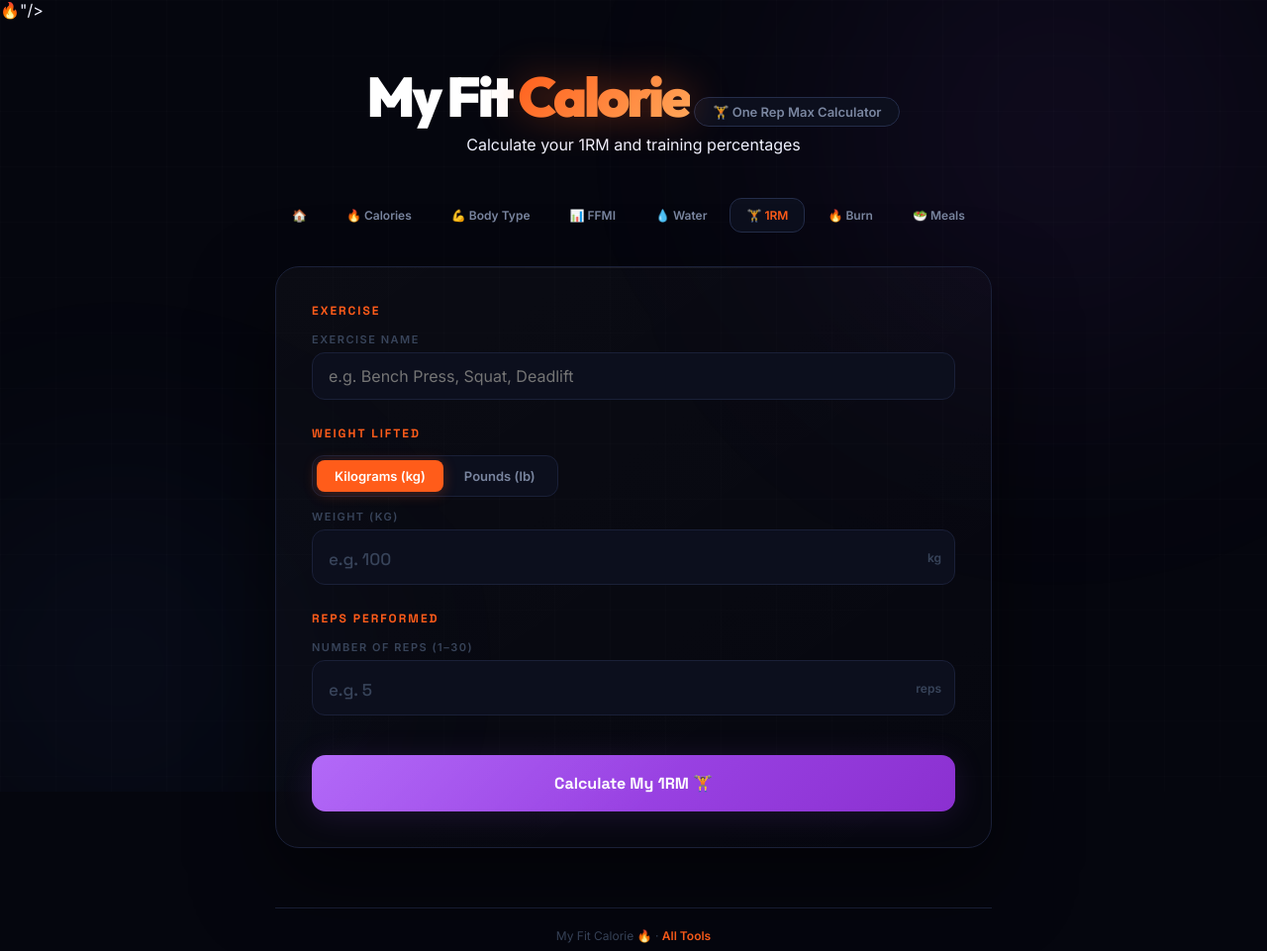
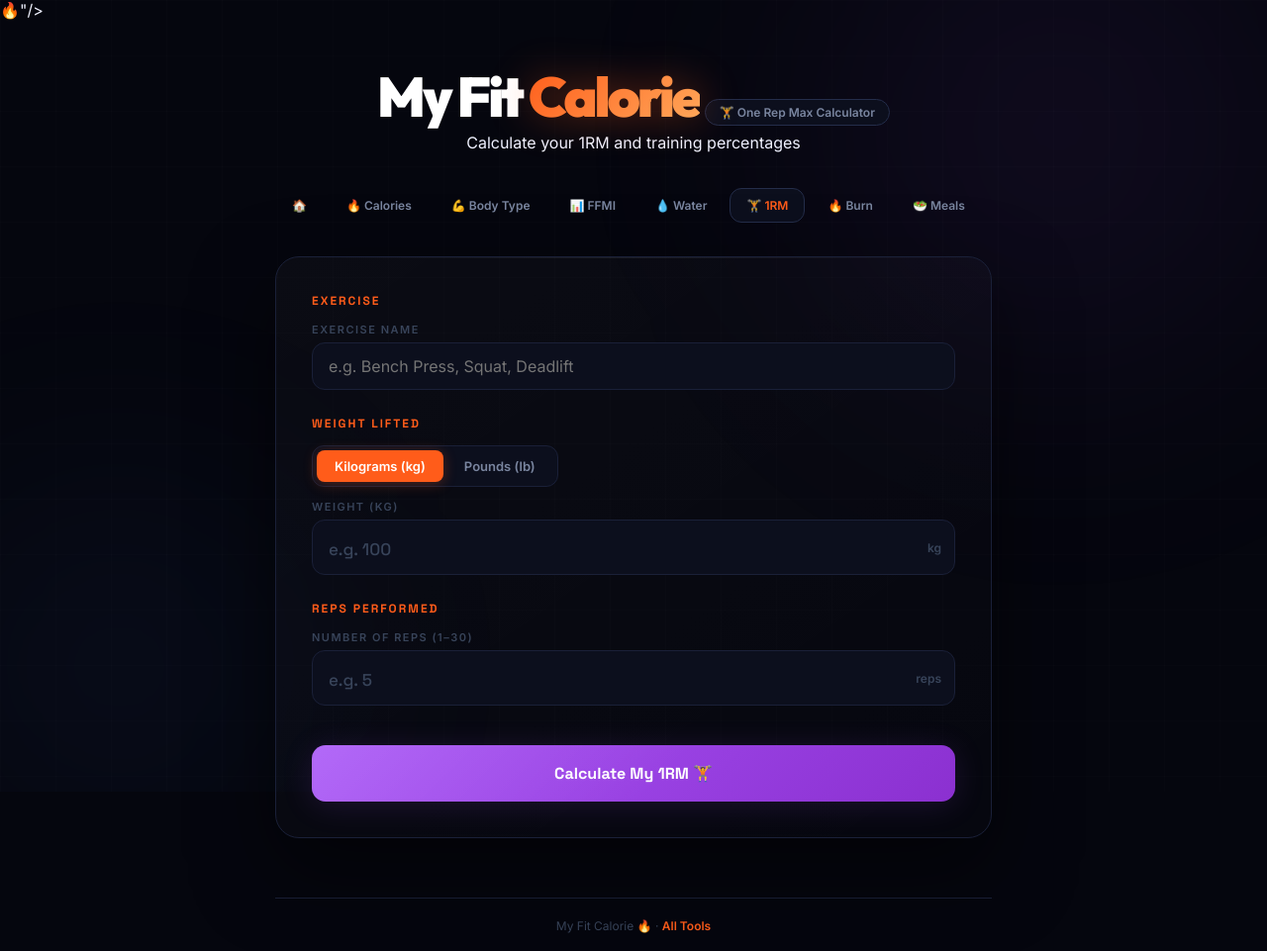
Before and after one commit to arhamsiddiqui07/myfitcalorie, a Flask app: page /orm in a window 1280 px wide. Shown: the top 961 px of the page at 99% size. Run offline with Flask 3, Linux system fonts and the light colour scheme.

Commit message:
fix favicon and header

```diff
--- a/templates/bodytype.html
+++ b/templates/bodytype.html
@@ -19,7 +19,7 @@ input[type=number]{-moz-appearance:textfield}input[type=number]::-webkit-inner-s
 .bg-grid{position:absolute;inset:0;background-image:linear-gradient(rgba(255,255,255,.011) 1px,transparent 1px),linear-gradient(90deg,rgba(255,255,255,.011) 1px,transparent 1px);background-size:56px 56px}
 @keyframes fl1{0%,100%{transform:translate(0,0)}50%{transform:translate(-44px,32px) scale(1.08)}}@keyframes fl2{0%,100%{transform:translate(0,0)}50%{transform:translate(36px,-44px) scale(1.07)}}
 .page{position:relative;z-index:1;max-width:760px;margin:0 auto;padding:52px 18px 100px}
-.hdr{text-align:center;margin-bottom:44px;animation:up .8s cubic-bezier(.16,1,.3,1) both}
+.hdr{text-align:center;margin-bottom:36px;animation:up .8s cubic-bezier(.16,1,.3,1) both;display:block}
 
 .nav{display:flex;gap:6px;margin-bottom:16px;overflow-x:auto;-webkit-overflow-scrolling:touch;scrollbar-width:none;padding-bottom:2px}.nav::-webkit-scrollbar{display:none}
 .nav a{padding:9px 16px;border-radius:12px;font-size:12px;font-weight:600;color:var(--tx2);text-decoration:none;border:1px solid transparent;transition:all .2s;white-space:nowrap;flex-shrink:0}
@@ -84,7 +84,7 @@ input[type=number]::placeholder{color:var(--tx3);font-size:17px;font-weight:500}
 .green-btn:hover{transform:translateY(-2px)}
 @media(max-width:600px){.traits{grid-template-columns:1fr}.tr{border-right:none;border-bottom:1px solid var(--b1)}.tr:last-child{border-bottom:none}.type-cards{grid-template-columns:1fr}}
 
-.tool-pill{display:inline-flex;align-items:center;gap:7px;padding:6px 18px;border-radius:999px;border:1px solid var(--b2);background:var(--c2);font-size:13px;font-weight:600;color:var(--tx2);margin:10px 0 8px}
+.tool-pill{display:inline-flex;align-items:center;gap:6px;padding:5px 14px;border-radius:999px;border:1px solid var(--b2);background:var(--c2);font-size:12px;font-weight:600;color:var(--tx2);margin:8px 0 6px;clear:both}
 
 .logo-link{text-decoration:none;display:inline-block;transition:opacity .2s}
 .logo-link:hover{opacity:.85}
--- a/templates/calculator.html
+++ b/templates/calculator.html
@@ -19,7 +19,7 @@ input[type=number]{-moz-appearance:textfield}input[type=number]::-webkit-inner-s
 .bg-grid{position:absolute;inset:0;background-image:linear-gradient(rgba(255,255,255,.011) 1px,transparent 1px),linear-gradient(90deg,rgba(255,255,255,.011) 1px,transparent 1px);background-size:56px 56px}
 @keyframes fl1{0%,100%{transform:translate(0,0)}50%{transform:translate(-44px,32px) scale(1.08)}}@keyframes fl2{0%,100%{transform:translate(0,0)}50%{transform:translate(36px,-44px) scale(1.07)}}
 .page{position:relative;z-index:1;max-width:760px;margin:0 auto;padding:52px 18px 100px}
-.hdr{text-align:center;margin-bottom:44px;animation:up .8s cubic-bezier(.16,1,.3,1) both}
+.hdr{text-align:center;margin-bottom:36px;animation:up .8s cubic-bezier(.16,1,.3,1) both;display:block}
 
 .nav{display:flex;gap:6px;margin-bottom:16px;overflow-x:auto;-webkit-overflow-scrolling:touch;scrollbar-width:none;padding-bottom:2px}.nav::-webkit-scrollbar{display:none}
 .nav a{padding:9px 16px;border-radius:12px;font-size:12px;font-weight:600;color:var(--tx2);text-decoration:none;border:1px solid transparent;transition:all .2s;white-space:nowrap;flex-shrink:0}
@@ -105,7 +105,7 @@ input[type=number]::placeholder{color:var(--tx3);font-size:17px;font-weight:500}
   .stip{flex-direction:column}
 }
 
-.tool-pill{display:inline-flex;align-items:center;gap:7px;padding:6px 18px;border-radius:999px;border:1px solid var(--b2);background:var(--c2);font-size:13px;font-weight:600;color:var(--tx2);margin:10px 0 8px}
+.tool-pill{display:inline-flex;align-items:center;gap:6px;padding:5px 14px;border-radius:999px;border:1px solid var(--b2);background:var(--c2);font-size:12px;font-weight:600;color:var(--tx2);margin:8px 0 6px;clear:both}
 
 .logo-link{text-decoration:none;display:inline-block;transition:opacity .2s}
 .logo-link:hover{opacity:.85}
--- a/templates/feedback.html
+++ b/templates/feedback.html
@@ -18,7 +18,7 @@ input[type=number]{-moz-appearance:textfield}input[type=number]::-webkit-inner-s
 .bg-grid{position:absolute;inset:0;background-image:linear-gradient(rgba(255,255,255,.011) 1px,transparent 1px),linear-gradient(90deg,rgba(255,255,255,.011) 1px,transparent 1px);background-size:56px 56px}
 @keyframes fl1{0%,100%{transform:translate(0,0)}50%{transform:translate(-44px,32px) scale(1.08)}}@keyframes fl2{0%,100%{transform:translate(0,0)}50%{transform:translate(36px,-44px) scale(1.07)}}
 .page{position:relative;z-index:1;max-width:760px;margin:0 auto;padding:52px 18px 100px}
-.hdr{text-align:center;margin-bottom:44px;animation:up .8s cubic-bezier(.16,1,.3,1) both}
+.hdr{text-align:center;margin-bottom:36px;animation:up .8s cubic-bezier(.16,1,.3,1) both;display:block}
 
 .nav{display:flex;gap:6px;margin-bottom:16px;overflow-x:auto;-webkit-overflow-scrolling:touch;scrollbar-width:none;padding-bottom:2px}.nav::-webkit-scrollbar{display:none}
 .nav a{padding:9px 16px;border-radius:12px;font-size:12px;font-weight:600;color:var(--tx2);text-decoration:none;border:1px solid transparent;transition:all .2s;white-space:nowrap;flex-shrink:0}
@@ -70,7 +70,7 @@ textarea.fb-inp{resize:vertical;min-height:110px;line-height:1.6}
 .back-btn{display:inline-flex;align-items:center;gap:8px;padding:13px 26px;background:var(--or);color:#fff;border-radius:14px;font-family:'Space Grotesk',sans-serif;font-size:15px;font-weight:700;text-decoration:none;transition:all .2s;box-shadow:0 4px 24px var(--orgg)}
 .back-btn:hover{transform:translateY(-2px)}
 
-.tool-pill{display:inline-flex;align-items:center;gap:7px;padding:6px 18px;border-radius:999px;border:1px solid var(--b2);background:var(--c2);font-size:13px;font-weight:600;color:var(--tx2);margin:10px 0 8px}
+.tool-pill{display:inline-flex;align-items:center;gap:6px;padding:5px 14px;border-radius:999px;border:1px solid var(--b2);background:var(--c2);font-size:12px;font-weight:600;color:var(--tx2);margin:8px 0 6px;clear:both}
 
 .logo-link{text-decoration:none;display:inline-block;transition:opacity .2s}
 .logo-link:hover{opacity:.85}
--- a/templates/ffmi.html
+++ b/templates/ffmi.html
@@ -19,7 +19,7 @@ input[type=number]{-moz-appearance:textfield}input[type=number]::-webkit-inner-s
 .bg-grid{position:absolute;inset:0;background-image:linear-gradient(rgba(255,255,255,.011) 1px,transparent 1px),linear-gradient(90deg,rgba(255,255,255,.011) 1px,transparent 1px);background-size:56px 56px}
 @keyframes fl1{0%,100%{transform:translate(0,0)}50%{transform:translate(-44px,32px) scale(1.08)}}@keyframes fl2{0%,100%{transform:translate(0,0)}50%{transform:translate(36px,-44px) scale(1.07)}}
 .page{position:relative;z-index:1;max-width:760px;margin:0 auto;padding:52px 18px 100px}
-.hdr{text-align:center;margin-bottom:44px;animation:up .8s cubic-bezier(.16,1,.3,1) both}
+.hdr{text-align:center;margin-bottom:36px;animation:up .8s cubic-bezier(.16,1,.3,1) both;display:block}
 
 .nav{display:flex;gap:6px;margin-bottom:16px;overflow-x:auto;-webkit-overflow-scrolling:touch;scrollbar-width:none;padding-bottom:2px}.nav::-webkit-scrollbar{display:none}
 .nav a{padding:9px 16px;border-radius:12px;font-size:12px;font-weight:600;color:var(--tx2);text-decoration:none;border:1px solid transparent;transition:all .2s;white-space:nowrap;flex-shrink:0}
@@ -85,7 +85,7 @@ input[type=number]::placeholder{color:var(--tx3);font-size:17px;font-weight:500}
 .you-badge{font-size:11px;font-weight:700;padding:3px 8px;border-radius:6px;margin-left:8px}
 @media(max-width:600px){.stats{grid-template-columns:1fr}.stat{border-right:none;border-bottom:1px solid var(--b1)}.stat:last-child{border-bottom:none}.scale-bar{display:none}}
 
-.tool-pill{display:inline-flex;align-items:center;gap:7px;padding:6px 18px;border-radius:999px;border:1px solid var(--b2);background:var(--c2);font-size:13px;font-weight:600;color:var(--tx2);margin:10px 0 8px}
+.tool-pill{display:inline-flex;align-items:center;gap:6px;padding:5px 14px;border-radius:999px;border:1px solid var(--b2);background:var(--c2);font-size:12px;font-weight:600;color:var(--tx2);margin:8px 0 6px;clear:both}
 
 .logo-link{text-decoration:none;display:inline-block;transition:opacity .2s}
 .logo-link:hover{opacity:.85}
--- a/templates/home.html
+++ b/templates/home.html
@@ -19,7 +19,7 @@ input[type=number]{-moz-appearance:textfield}input[type=number]::-webkit-inner-s
 .bg-grid{position:absolute;inset:0;background-image:linear-gradient(rgba(255,255,255,.011) 1px,transparent 1px),linear-gradient(90deg,rgba(255,255,255,.011) 1px,transparent 1px);background-size:56px 56px}
 @keyframes fl1{0%,100%{transform:translate(0,0)}50%{transform:translate(-44px,32px) scale(1.08)}}@keyframes fl2{0%,100%{transform:translate(0,0)}50%{transform:translate(36px,-44px) scale(1.07)}}
 .page{position:relative;z-index:1;max-width:760px;margin:0 auto;padding:52px 18px 100px}
-.hdr{text-align:center;margin-bottom:44px;animation:up .8s cubic-bezier(.16,1,.3,1) both}
+.hdr{text-align:center;margin-bottom:36px;animation:up .8s cubic-bezier(.16,1,.3,1) both;display:block}
 .logo-link{text-decoration:none;display:inline-block;transition:opacity .2s}.logo-link:hover{opacity:.85}
 .logo-link h1{font-family:'Outfit',sans-serif;font-size:clamp(46px,10vw,88px);font-weight:900;line-height:.92;letter-spacing:-4px;margin-bottom:14px}
 .logo-w{color:#fff;-webkit-text-fill-color:#fff}
@@ -103,7 +103,7 @@ input[type=number]::placeholder{color:var(--tx3);font-size:17px;font-weight:500}
 
 @media(max-width:480px){}
 
-.hdr{text-align:center;margin-bottom:44px;animation:up .8s cubic-bezier(.16,1,.3,1) both}
+.hdr{text-align:center;margin-bottom:36px;animation:up .8s cubic-bezier(.16,1,.3,1) both;display:block}
 .hdr-pill{display:inline-flex;align-items:center;gap:7px;padding:5px 16px;border-radius:999px;border:1px solid var(--b2);background:var(--c2);font-size:11px;font-weight:600;letter-spacing:2px;text-transform:uppercase;color:var(--tx2);margin-bottom:16px}
 .dot{width:7px;height:7px;border-radius:50%;background:var(--or);animation:blink 2s infinite}
 @keyframes blink{0%,100%{opacity:1}50%{opacity:.2}}
--- a/templates/mealplan.html
+++ b/templates/mealplan.html
@@ -19,7 +19,7 @@ input[type=number]{-moz-appearance:textfield}input[type=number]::-webkit-inner-s
 .bg-grid{position:absolute;inset:0;background-image:linear-gradient(rgba(255,255,255,.011) 1px,transparent 1px),linear-gradient(90deg,rgba(255,255,255,.011) 1px,transparent 1px);background-size:56px 56px}
 @keyframes fl1{0%,100%{transform:translate(0,0)}50%{transform:translate(-44px,32px) scale(1.08)}}@keyframes fl2{0%,100%{transform:translate(0,0)}50%{transform:translate(36px,-44px) scale(1.07)}}
 .page{position:relative;z-index:1;max-width:760px;margin:0 auto;padding:52px 18px 100px}
-.hdr{text-align:center;margin-bottom:44px;animation:up .8s cubic-bezier(.16,1,.3,1) both}
+.hdr{text-align:center;margin-bottom:36px;animation:up .8s cubic-bezier(.16,1,.3,1) both;display:block}
 
 .nav{display:flex;gap:6px;margin-bottom:16px;overflow-x:auto;-webkit-overflow-scrolling:touch;scrollbar-width:none;padding-bottom:2px}.nav::-webkit-scrollbar{display:none}
 .nav a{padding:9px 16px;border-radius:12px;font-size:12px;font-weight:600;color:var(--tx2);text-decoration:none;border:1px solid transparent;transition:all .2s;white-space:nowrap;flex-shrink:0}
@@ -92,7 +92,7 @@ input[type=number]::placeholder{color:var(--tx3);font-size:17px;font-weight:500}
 .sbtn-gr::before{content:'';position:absolute;inset:0;background:linear-gradient(135deg,rgba(255,255,255,.12),transparent 55%)}.sbtn-gr:hover{transform:translateY(-2px)}
 @media(max-width:600px){.stats{grid-template-columns:1fr}.stat{border-right:none;border-bottom:1px solid var(--b1)}.stat:last-child{border-bottom:none}.meal-hd{flex-wrap:wrap;gap:8px}.meals-grid{grid-template-columns:1fr 1fr}.tip-box{flex-direction:column}}
 
-.tool-pill{display:inline-flex;align-items:center;gap:7px;padding:6px 18px;border-radius:999px;border:1px solid var(--b2);background:var(--c2);font-size:13px;font-weight:600;color:var(--tx2);margin:10px 0 8px}
+.tool-pill{display:inline-flex;align-items:center;gap:6px;padding:5px 14px;border-radius:999px;border:1px solid var(--b2);background:var(--c2);font-size:12px;font-weight:600;color:var(--tx2);margin:8px 0 6px;clear:both}
 
 .logo-link{text-decoration:none;display:inline-block;transition:opacity .2s}
 .logo-link:hover{opacity:.85}
--- a/templates/orm.html
+++ b/templates/orm.html
@@ -18,7 +18,7 @@ input[type=number]{-moz-appearance:textfield}input[type=number]::-webkit-inner-s
 .bg-grid{position:absolute;inset:0;background-image:linear-gradient(rgba(255,255,255,.011) 1px,transparent 1px),linear-gradient(90deg,rgba(255,255,255,.011) 1px,transparent 1px);background-size:56px 56px}
 @keyframes fl1{0%,100%{transform:translate(0,0)}50%{transform:translate(-44px,32px) scale(1.08)}}@keyframes fl2{0%,100%{transform:translate(0,0)}50%{transform:translate(36px,-44px) scale(1.07)}}
 .page{position:relative;z-index:1;max-width:760px;margin:0 auto;padding:52px 18px 100px}
-.hdr{text-align:center;margin-bottom:44px;animation:up .8s cubic-bezier(.16,1,.3,1) both}
+.hdr{text-align:center;margin-bottom:36px;animation:up .8s cubic-bezier(.16,1,.3,1) both;display:block}
 
 .nav{display:flex;gap:6px;margin-bottom:16px;overflow-x:auto;-webkit-overflow-scrolling:touch;scrollbar-width:none;padding-bottom:2px}.nav::-webkit-scrollbar{display:none}
 .nav a{padding:9px 16px;border-radius:12px;font-size:12px;font-weight:600;color:var(--tx2);text-decoration:none;border:1px solid transparent;transition:all .2s;white-space:nowrap;flex-shrink:0}
@@ -70,7 +70,7 @@ input[type=number]::placeholder{color:var(--tx3);font-size:17px;font-weight:500}
 .pct-fill{height:100%;background:var(--pu);border-radius:3px}
 @media(max-width:480px){.pct-bar{display:none}}
 
-.tool-pill{display:inline-flex;align-items:center;gap:7px;padding:6px 18px;border-radius:999px;border:1px solid var(--b2);background:var(--c2);font-size:13px;font-weight:600;color:var(--tx2);margin:10px 0 8px}
+.tool-pill{display:inline-flex;align-items:center;gap:6px;padding:5px 14px;border-radius:999px;border:1px solid var(--b2);background:var(--c2);font-size:12px;font-weight:600;color:var(--tx2);margin:8px 0 6px;clear:both}
 
 .logo-link{text-decoration:none;display:inline-block;transition:opacity .2s}
 .logo-link:hover{opacity:.85}
--- a/templates/water.html
+++ b/templates/water.html
@@ -18,7 +18,7 @@ input[type=number]{-moz-appearance:textfield}input[type=number]::-webkit-inner-s
 .bg-grid{position:absolute;inset:0;background-image:linear-gradient(rgba(255,255,255,.011) 1px,transparent 1px),linear-gradient(90deg,rgba(255,255,255,.011) 1px,transparent 1px);background-size:56px 56px}
 @keyframes fl1{0%,100%{transform:translate(0,0)}50%{transform:translate(-44px,32px) scale(1.08)}}@keyframes fl2{0%,100%{transform:translate(0,0)}50%{transform:translate(36px,-44px) scale(1.07)}}
 .page{position:relative;z-index:1;max-width:760px;margin:0 auto;padding:52px 18px 100px}
-.hdr{text-align:center;margin-bottom:44px;animation:up .8s cubic-bezier(.16,1,.3,1) both}
+.hdr{text-align:center;margin-bottom:36px;animation:up .8s cubic-bezier(.16,1,.3,1) both;display:block}
 
 .nav{display:flex;gap:6px;margin-bottom:16px;overflow-x:auto;-webkit-overflow-scrolling:touch;scrollbar-width:none;padding-bottom:2px}.nav::-webkit-scrollbar{display:none}
 .nav a{padding:9px 16px;border-radius:12px;font-size:12px;font-weight:600;color:var(--tx2);text-decoration:none;border:1px solid transparent;transition:all .2s;white-space:nowrap;flex-shrink:0}
@@ -68,7 +68,7 @@ input[type=number]::placeholder{color:var(--tx3);font-size:17px;font-weight:500}
 .tip-box-b{font-size:13px;color:var(--tx2);line-height:1.65}.tip-box-b strong{color:var(--tx);font-weight:600}
 @media(max-width:480px){.glasses-grid{grid-template-columns:1fr 1fr}}
 
-.tool-pill{display:inline-flex;align-items:center;gap:7px;padding:6px 18px;border-radius:999px;border:1px solid var(--b2);background:var(--c2);font-size:13px;font-weight:600;color:var(--tx2);margin:10px 0 8px}
+.tool-pill{display:inline-flex;align-items:center;gap:6px;padding:5px 14px;border-radius:999px;border:1px solid var(--b2);background:var(--c2);font-size:12px;font-weight:600;color:var(--tx2);margin:8px 0 6px;clear:both}
 
 .logo-link{text-decoration:none;display:inline-block;transition:opacity .2s}
 .logo-link:hover{opacity:.85}
--- a/templates/workout.html
+++ b/templates/workout.html
@@ -18,7 +18,7 @@ input[type=number]{-moz-appearance:textfield}input[type=number]::-webkit-inner-s
 .bg-grid{position:absolute;inset:0;background-image:linear-gradient(rgba(255,255,255,.011) 1px,transparent 1px),linear-gradient(90deg,rgba(255,255,255,.011) 1px,transparent 1px);background-size:56px 56px}
 @keyframes fl1{0%,100%{transform:translate(0,0)}50%{transform:translate(-44px,32px) scale(1.08)}}@keyframes fl2{0%,100%{transform:translate(0,0)}50%{transform:translate(36px,-44px) scale(1.07)}}
 .page{position:relative;z-index:1;max-width:760px;margin:0 auto;padding:52px 18px 100px}
-.hdr{text-align:center;margin-bottom:44px;animation:up .8s cubic-bezier(.16,1,.3,1) both}
+.hdr{text-align:center;margin-bottom:36px;animation:up .8s cubic-bezier(.16,1,.3,1) both;display:block}
 
 .nav{display:flex;gap:6px;margin-bottom:16px;overflow-x:auto;-webkit-overflow-scrolling:touch;scrollbar-width:none;padding-bottom:2px}.nav::-webkit-scrollbar{display:none}
 .nav a{padding:9px 16px;border-radius:12px;font-size:12px;font-weight:600;color:var(--tx2);text-decoration:none;border:1px solid transparent;transition:all .2s;white-space:nowrap;flex-shrink:0}
@@ -69,7 +69,7 @@ select:focus{border-color:var(--or);box-shadow:0 0 0 3px rgba(255,92,26,.1)}
 .cmp-sub{font-size:12px;color:var(--tx3);margin-top:4px}
 @media(max-width:480px){.compare-grid{grid-template-columns:1fr}}
 
-.tool-pill{display:inline-flex;align-items:center;gap:7px;padding:6px 18px;border-radius:999px;border:1px solid var(--b2);background:var(--c2);font-size:13px;font-weight:600;color:var(--tx2);margin:10px 0 8px}
+.tool-pill{display:inline-flex;align-items:center;gap:6px;padding:5px 14px;border-radius:999px;border:1px solid var(--b2);background:var(--c2);font-size:12px;font-weight:600;color:var(--tx2);margin:8px 0 6px;clear:both}
 
 .logo-link{text-decoration:none;display:inline-block;transition:opacity .2s}
 .logo-link:hover{opacity:.85}
```
